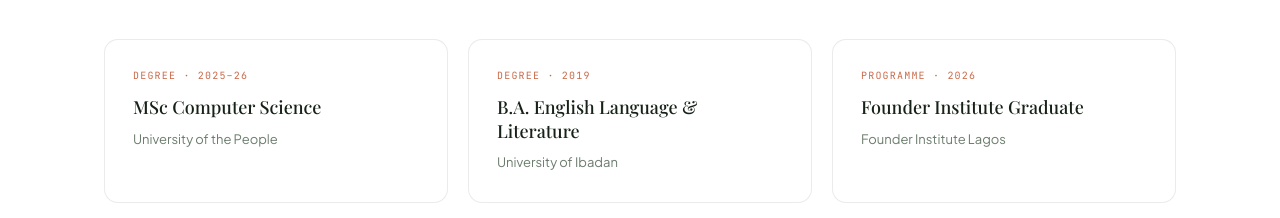
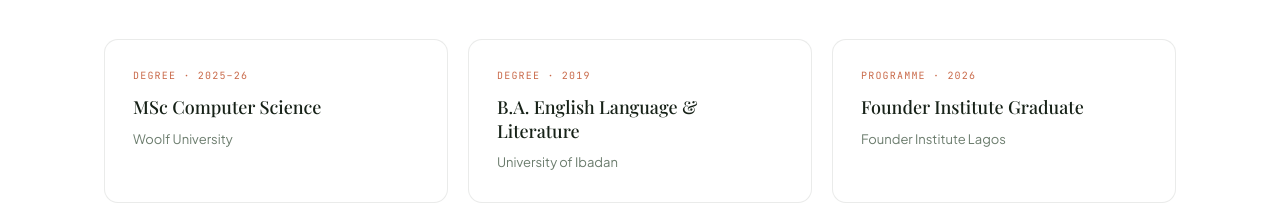
Before and after one commit to Aliceade/alice-portfolio, a Next.js app: page /about in a window 1280 px wide. Shown: the part 1460-1678 px from the top of the page. Built offline with nearby package versions, Linux system fonts and the light colour scheme; a web font is replaced by a local one.

Commit message:
edited about page

```diff
--- a/app/about/page.tsx
+++ b/app/about/page.tsx
@@ -7,7 +7,7 @@
 };
 
 const certifications = [
-  { name: "MSc Computer Science", org: "University of the People", year: "2025–26", type: "Degree" },
+  { name: "MSc Computer Science", org: "Woolf University", year: "2025–26", type: "Degree" },
   { name: "B.A. English Language & Literature", org: "University of Ibadan", year: "2019", type: "Degree" },
   { name: "Founder Institute Graduate", org: "Founder Institute Lagos", year: "2026", type: "Programme" },
   { name: "McKinsey Forward Programme", org: "McKinsey & Company", year: "2024", type: "Certificate" },
```
